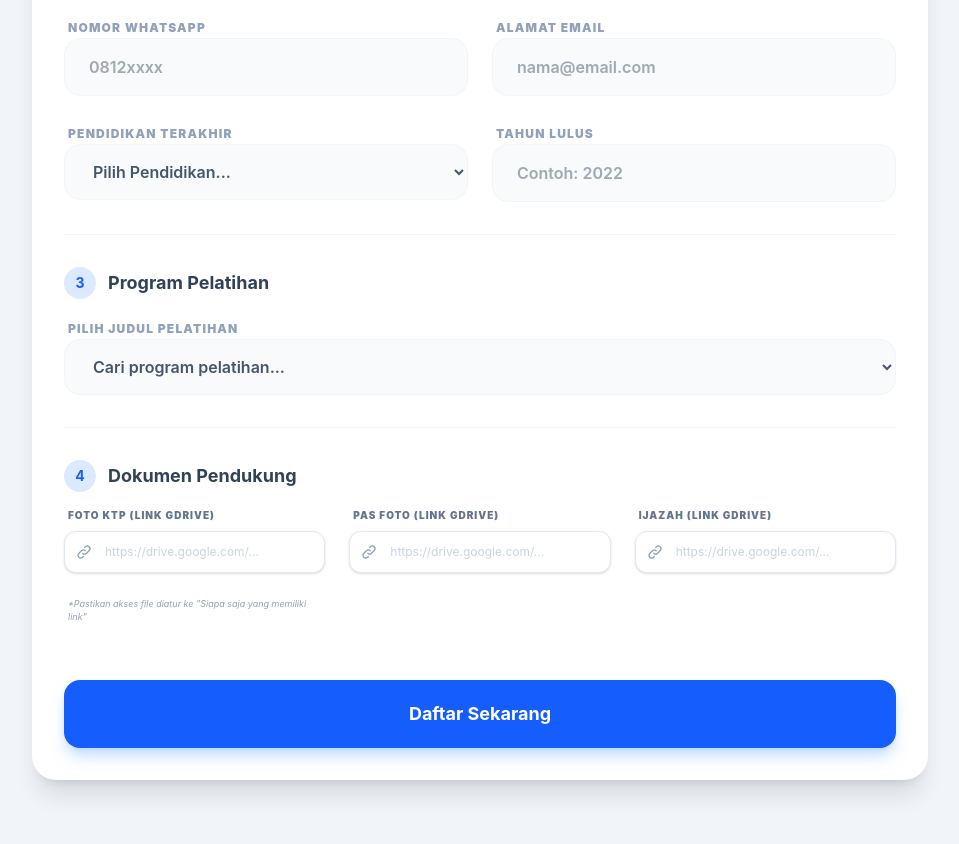
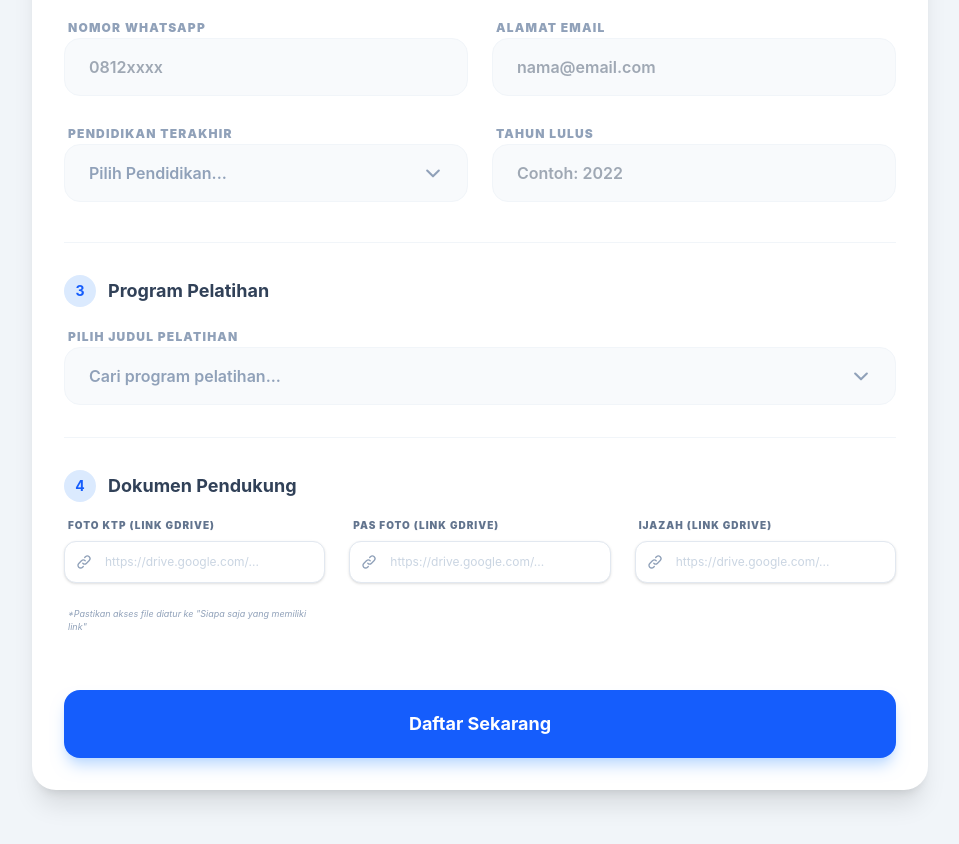
Before and after one commit to salsabilaputrf/tugas-bbpvp-web, a React (Vite) app: page / in a window 1280 px wide. Shown: the part 4980-5824 px from the top of the page, without its empty margins (160-1119 px from the left). Built offline with nearby package versions, Linux system fonts and the light colour scheme.

Commit message:
feat: revisi dropdown

```diff
--- a/src/components/JoinTraining.jsx
+++ b/src/components/JoinTraining.jsx
@@ -1,9 +1,15 @@
 import React, {useState} from 'react'
 import { dataPelatihan } from '../data/trainingData';
 import toast, {Toaster} from 'react-hot-toast';
+import { listPendidikan } from '../data/joinTraining';
 
 const JoinTraining = () => {
     const [result, setResult] = useState("");
+    const [isOpenPendidikan, setIsOpenPendidikan] = useState(false);
+    const [selectedPendidikan, setSelectedPendidikan] = useState("Pilih Pendidikan...");
+    const [isOpenPelatihan, setIsOpenPelatihan] = useState(false);
+    const [selectedPelatihan, setSelectedPelatihan] = useState("Cari program pelatihan...");
+
     const onSubmit = async (event) => {
         event.preventDefault();
         const formData = new FormData(event.target);
@@ -94,16 +100,54 @@ const JoinTraining = () => {
                                     <input type="email" name='Email' required placeholder="nama@email.com" className="w-full px-6 py-4 bg-slate-50 border border-slate-100 rounded-2xl focus:ring-4 focus:ring-blue-500/10 focus:outline-none font-semibold text-slate-600" />
                                 </div>
                                 {/* pendidikan */}
-                                <div className="space-y-2">
-                                    <label className="text-xs font-black uppercase tracking-widest text-slate-400 ml-1">Pendidikan Terakhir</label>
-                                    <select name='Pendidikan' required className="w-full px-6 py-4 bg-slate-50 border border-slate-100 rounded-2xl focus:ring-4 focus:ring-blue-500/10 focus:outline-none font-semibold text-slate-600">
-                                        <option value="">Pilih Pendidikan...</option>
-                                        <option value="SD">SD</option>
-                                        <option value="SMP">SMP</option>
-                                        <option value="SMA/K">SMA/K</option>
-                                        <option value="Diploma">Diploma</option>
-                                        <option value="S1">S1</option>
-                                    </select>
+                                <div className="space-y-2 relative">
+                                    <label className="text-xs font-black uppercase tracking-widest text-slate-400 ml-1">
+                                        Pendidikan Terakhir
+                                    </label>
+
+                                    <button
+                                        type="button"
+                                        onClick={() => setIsOpenPendidikan(!isOpenPendidikan)}
+                                        className="w-full flex items-center justify-between px-6 py-4 bg-slate-50 border border-slate-100 rounded-2xl focus:ring-4 focus:ring-blue-500/10 focus:outline-none transition-all relative z-30"
+                                    >
+                                        <span className={`font-semibold ${selectedPendidikan === "Pilih Pendidikan..." ? 'text-slate-400' : 'text-slate-600'}`}>
+                                            {selectedPendidikan}
+                                        </span>
+                                        <svg
+                                            className={`w-5 h-5 text-slate-400 transition-transform duration-300 ${isOpenPendidikan ? 'rotate-180' : ''}`}
+                                            fill="none" stroke="currentColor" viewBox="0 0 24 24"
+                                        >
+                                            <path strokeLinecap="round" strokeLinejoin="round" strokeWidth="2.5" d="M19 9l-7 7-7-7" />
+                                        </svg>
+                                    </button>
+
+                                    {isOpenPendidikan && (
+                                        <div
+                                            className="fixed inset-0 z-20 bg-transparent cursor-default"
+                                            onClick={() => setIsOpenPendidikan(false)}
+                                        />
+                                    )}
+
+                                    {/* Menu Dropdown */}
+                                    {isOpenPendidikan && (
+                                        <div className="absolute z-40 mt-2 w-full bg-white border border-slate-100 rounded-2xl shadow-2xl max-h-64 overflow-y-auto overflow-x-hidden">
+                                            {listPendidikan.map((edu) => (
+                                                <button
+                                                    key={edu}
+                                                    type="button"
+                                                    onClick={() => {
+                                                        setSelectedPendidikan(edu);
+                                                        setIsOpenPendidikan(false);
+                                                    }}
+                                                    className="w-full text-left px-6 py-4 text-sm font-semibold text-slate-600 hover:bg-blue-50 hover:text-blue-600 transition-colors border-b border-slate-50 last:border-none"
+                                                >
+                                                    {edu}
+                                                </button>
+                                            ))}
+                                        </div>
+                                    )}
+
+                                    <input type="hidden" name="Pendidikan" value={selectedPendidikan === "Pilih Pendidikan..." ? "" : selectedPendidikan} required />
                                 </div>
                                 {/* tahun lulus */}
                                 <div className="space-y-2">
@@ -120,16 +164,64 @@ const JoinTraining = () => {
                                 Program Pelatihan
                             </h3>
                             <div className="space-y-6">
-                                <div className="space-y-2">
-                                    <label className="text-xs font-black uppercase tracking-widest text-slate-400 ml-1">Pilih Judul Pelatihan</label>
-                                    <select name="Program pelatihan" required className="w-full px-6 py-4 bg-slate-50 border border-slate-100 rounded-2xl focus:ring-4 focus:ring-blue-500/10 focus:outline-none font-semibold text-slate-600 cursor-pointer">
-                                        <option value="">Cari program pelatihan...</option>
-                                        {dataPelatihan.map((item) => (
-                                            <option key={item.id} value={item.judul}>
-                                            [{item.kejuruan}] {item.judul}
-                                            </option>
-                                        ))}
-                                    </select>
+                                <div className="space-y-2 relative">
+                                    <label className="text-xs font-black uppercase tracking-widest text-slate-400 ml-1">
+                                        Pilih Judul Pelatihan
+                                    </label>
+
+                                    <button
+                                        type="button"
+                                        onClick={() => setIsOpenPelatihan(!isOpenPelatihan)}
+                                        className="w-full flex items-center justify-between px-6 py-4 bg-slate-50 border border-slate-100 rounded-2xl focus:ring-4 focus:ring-blue-500/10 focus:outline-none transition-all relative z-30"
+                                    >
+                                        <span className={`font-semibold ${selectedPelatihan === "Cari program pelatihan..." ? 'text-slate-400' : 'text-slate-600'}`}>
+                                            {selectedPelatihan}
+                                        </span>
+                                        <svg
+                                            className={`w-5 h-5 text-slate-400 transition-transform duration-300 ${isOpenPelatihan ? 'rotate-180' : ''}`}
+                                            fill="none" stroke="currentColor" viewBox="0 0 24 24"
+                                        >
+                                            <path strokeLinecap="round" strokeLinejoin="round" strokeWidth="2.5" d="M19 9l-7 7-7-7" />
+                                        </svg>
+                                    </button>
+
+                                    {isOpenPelatihan && (
+                                        <div
+                                            className="fixed inset-0 z-20 bg-transparent cursor-default"
+                                            onClick={() => setIsOpenPelatihan(false)}
+                                        />
+                                    )}
+
+                                    {isOpenPelatihan && (
+                                        <div className="absolute z-40 mt-2 w-full bg-white border border-slate-100 rounded-2xl shadow-2xl max-h-64 overflow-y-auto overflow-x-hidden">
+                                            {dataPelatihan.filter(item => item.status === "Pendaftaran Dibuka").length > 0 ? (
+                                                dataPelatihan
+                                                    .filter(item => item.status === "Pendaftaran Dibuka")
+                                                    .map((item) => (
+                                                        <button
+                                                            key={item.id}
+                                                            type="button"
+                                                            onClick={() => {
+                                                                setSelectedPelatihan(`[${item.kejuruan}] ${item.judul}`);
+                                                                setIsOpenPelatihan(false);
+                                                            }}
+                                                            className="w-full text-left px-6 py-4 text-sm font-semibold text-slate-600 hover:bg-blue-50 hover:text-blue-600 transition-colors border-b border-slate-50 last:border-none"
+                                                        >
+                                                            <span className="text-[10px] bg-slate-100 text-slate-500 px-2 py-1 rounded-md mr-2 uppercase tracking-tighter font-bold">
+                                                                {item.kejuruan}
+                                                            </span>
+                                                            {item.judul}
+                                                        </button>
+                                                    ))
+                                            ) : (
+                                                <div className="px-6 py-4 text-sm text-slate-400 italic text-center">
+                                                    Belum ada pelatihan yang dibuka
+                                                </div>
+                                            )}
+                                        </div>
+                                    )}
+
+                                    <input type="hidden" name="Program pelatihan" value={selectedPelatihan === "Cari program pelatihan..." ? "" : selectedPelatihan} required />
                                 </div>
                             </div>
                         </section>
--- /dev/null
+++ b/src/data/joinTraining.js
@@ -0,0 +1 @@
+export const listPendidikan = ["SD", "SMP", "SMA/K", "Diploma", "S1"];
```
